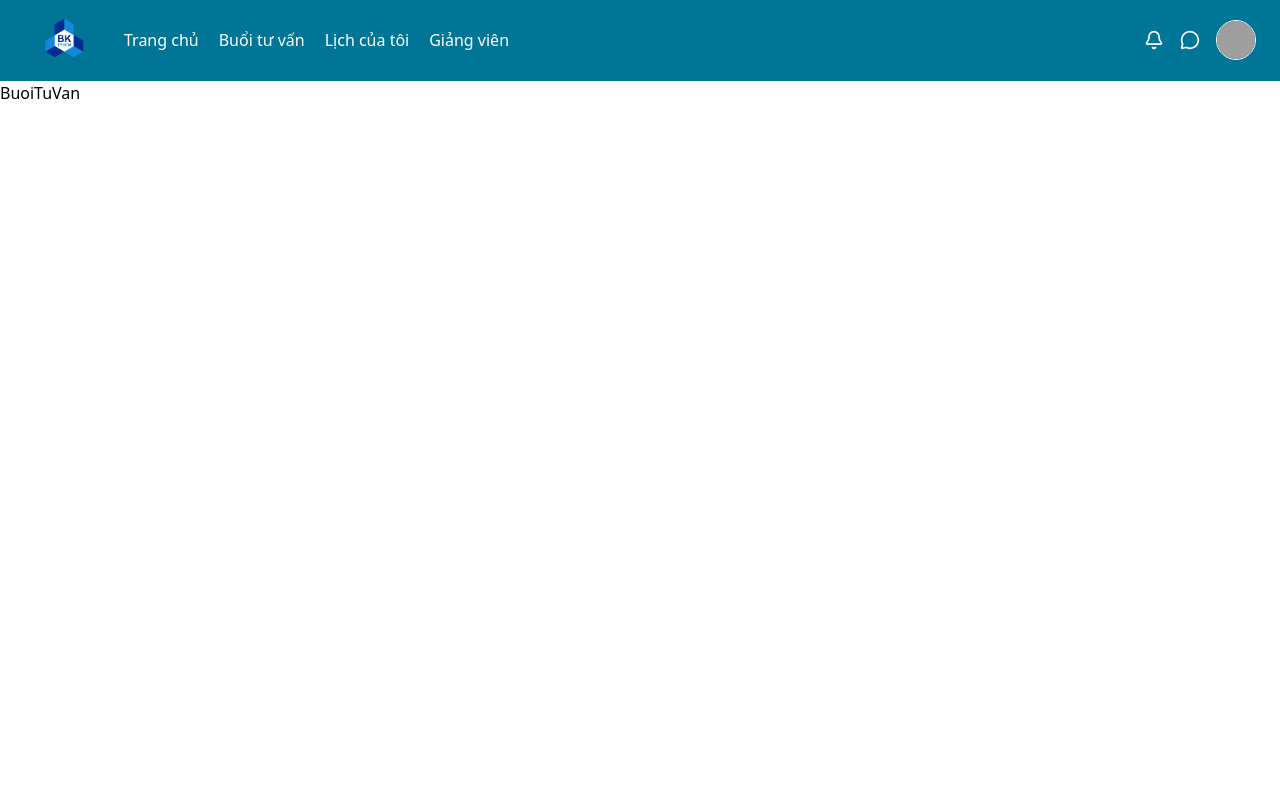
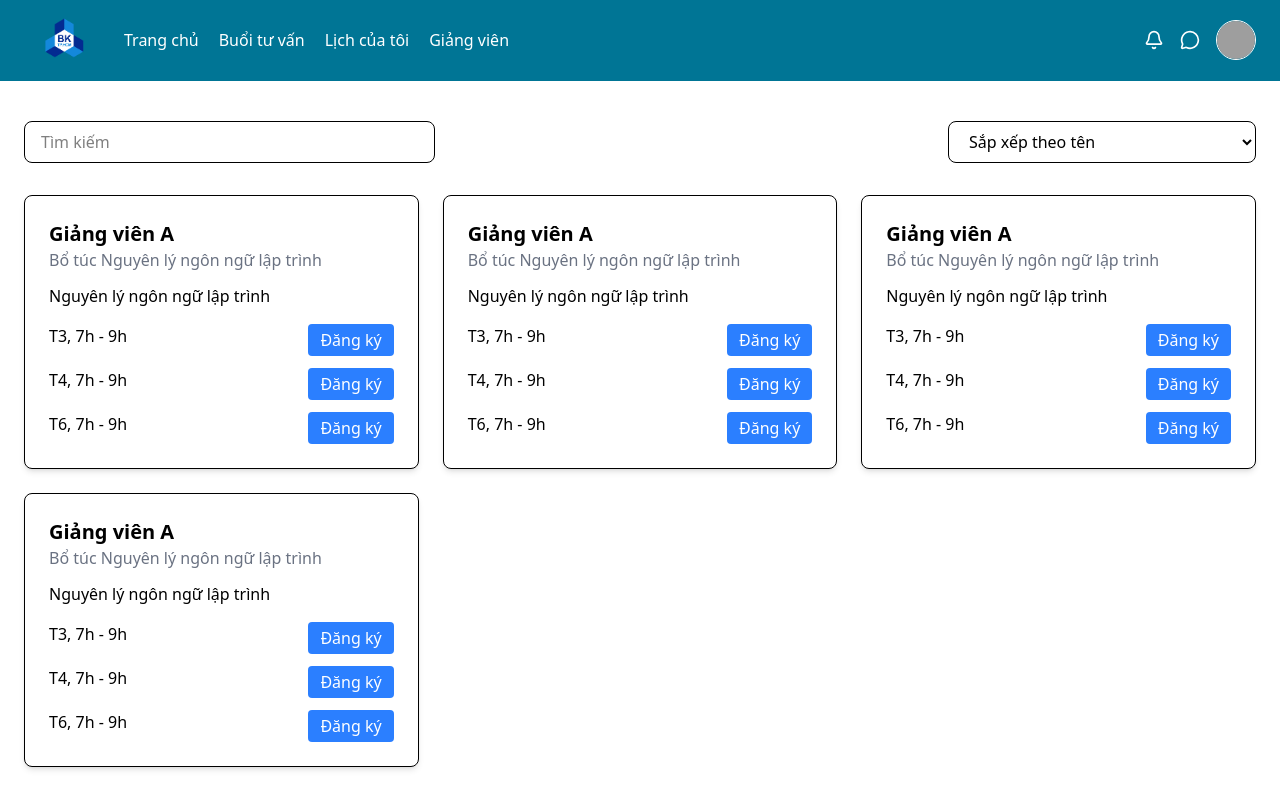
Before and after one commit to Zabaotori/BTL_CNPM, a React (Vite) app: page /buoituvan in a window 1280 px wide. Shown: the top 800 px of the page. Built offline with nearby package versions, Linux system fonts and the light colour scheme; grey boxes are pictures that could not be loaded.

Commit message:
Code --BuoiTuVan--

```diff
--- a/src/student/BuoiTuVan.jsx
+++ b/src/student/BuoiTuVan.jsx
@@ -1,9 +1,55 @@
+import { useState } from "react";
+import Footer from "../Footer/Footer";
+
 import React from 'react'
 
 const BuoiTuVan = () => {
-  return (
-    <div>BuoiTuVan</div>
-  )
+    return (
+        <div>    <div className="container mx-auto px-6 py-10">
+            <div className="flex flex-col md:flex-row justify-between items-center gap-4 mb-8">
+                <input type="text" placeholder="Tìm kiếm" className="px-4 py-2 border rounded-lg w-full md:w-1/3" />
+                <select className="px-4 py-2 border rounded-lg w-full md:w-1/4">
+                    <option>Sắp xếp theo tên</option>
+                    <option>Sắp xếp theo ngày</option>
+                </select>
+            </div>
+
+            <div className="grid grid-cols-1 md:grid-cols-2 lg:grid-cols-3 gap-6">
+                {[1, 2, 3, 4].map(id => (
+                    <div key={id} className="bg-white shadow-md p-6 rounded-lg border">
+                        <h3 className="text-xl font-semibold">Giảng viên A</h3>
+                        <p className="text-gray-500">Bổ túc Nguyên lý ngôn ngữ lập trình</p>
+                        <p className="mt-3 font-medium">Nguyên lý ngôn ngữ lập trình</p>
+
+                        <div className="mt-4 space-y-3">
+                            {["T3, 7h - 9h", "T4, 7h - 9h", "T6, 7h - 9h"].map(t => (
+                                <div key={t} className="flex justify-between">
+                                    <span>{t}</span>
+                                    <ToggleButton />
+                                </div>
+                            ))}
+                        </div>
+                    </div>
+                ))}
+            </div>
+        </div>
+        <Footer></Footer>
+        </div>
+    )
 }
 
 export default BuoiTuVan
+
+function ToggleButton() {
+    const [registered, setRegistered] = useState(false);
+
+    return (
+        <button
+            onClick={() => setRegistered(!registered)}
+            className={`px-3 py-1 rounded text-white ${registered ? "bg-red-500 hover:bg-red-600" : "bg-blue-500 hover:bg-blue-600"
+                }`}
+        >
+            {registered ? "Huỷ đăng ký" : "Đăng ký"}
+        </button>
+    );
+}
--- a/src/student/StuDashboard.jsx
+++ b/src/student/StuDashboard.jsx
@@ -5,8 +5,8 @@ const StuDashboard = () => {
   return (
     <div>
       {/* ---------------------------- */}
-      <div className="relative w-full h-[600px] overflow-hidden">
-        <div className="inset-0 opacity-100 transition-opacity duration-700">
+      <div className="relative w-full h-[600px]">
+        <div className=" opacity-100 transition-opacity duration-700">
           <img src="/img/bgMain.jpg" className="w-full h-full object-cover" />
           <div className="absolute top-20 left-10 bg-black/50 text-white p-10 rounded-lg w-[40%]">
             <h1 className="text-5xl font-semibold mb-5 leading-tight">
```
Also changed, not shown: src/main.jsx (line endings or trailing spaces), 2 other files (tests, documents, lock files or other folders).
